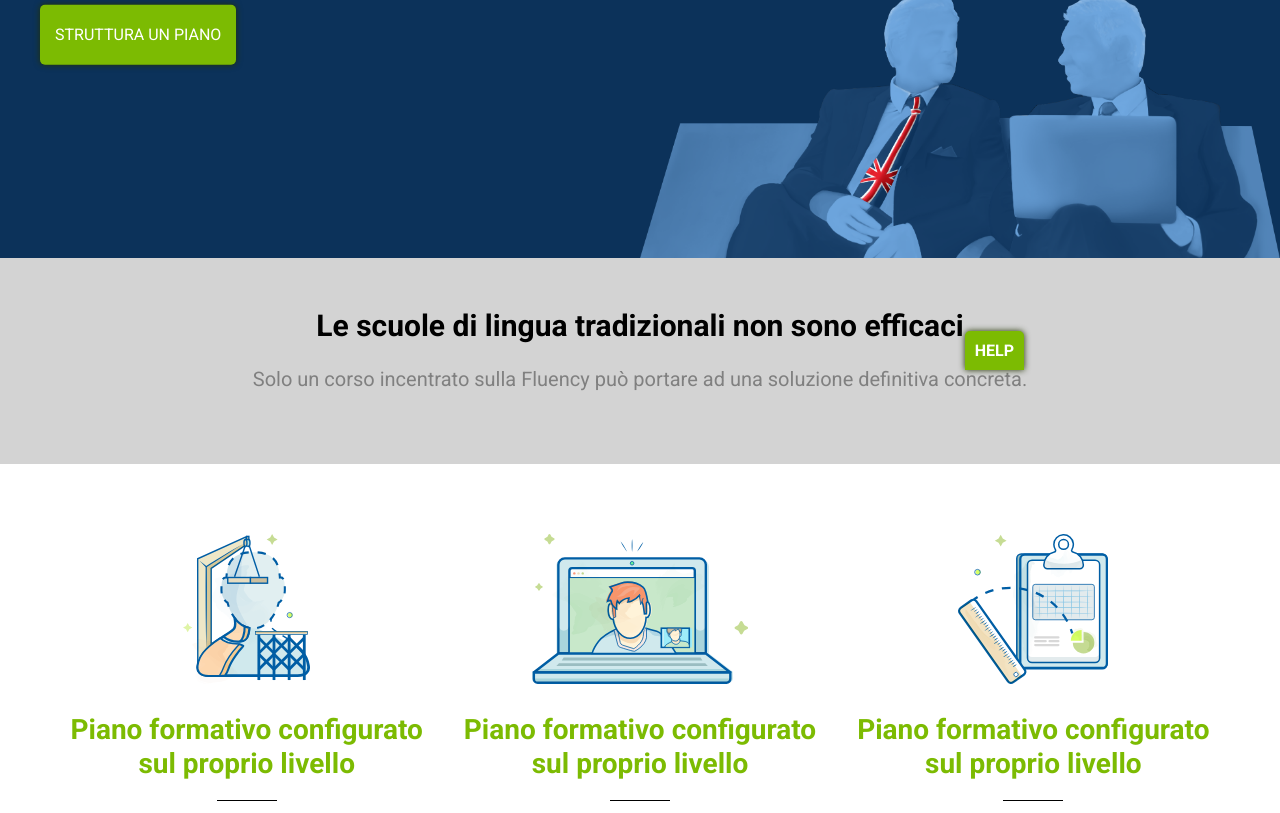
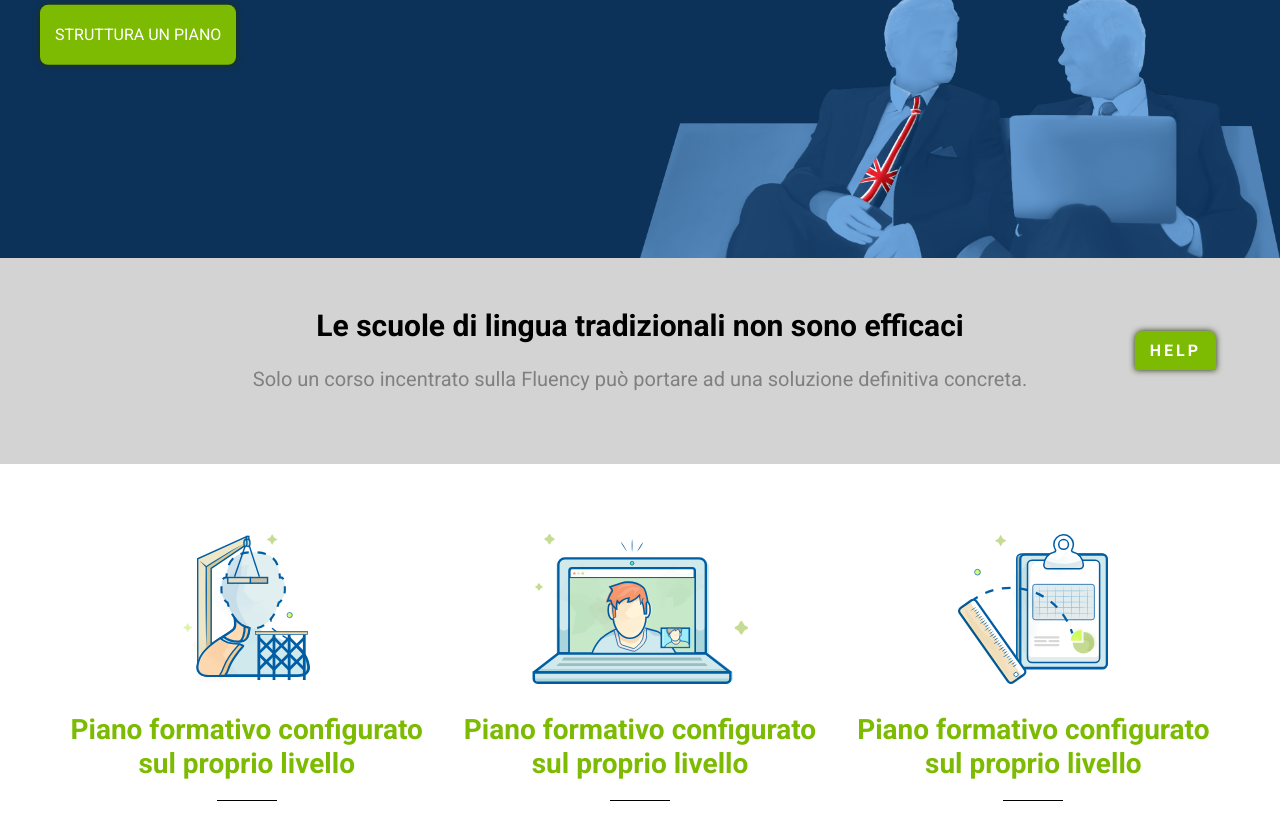
Before and after one commit to IvanDF/htmlcss-fluentify, a plain HTML site: page index.html in a window 1280 px wide. Shown: the part 430-1243 px from the top of the page. Drawn offline with Linux system fonts and the light colour scheme.

Commit message:
Fixes and improvement

```diff
--- a/css/style.css
+++ b/css/style.css
@@ -18,14 +18,25 @@ body {
   transition: all .3s;
   box-shadow: 0 0 6px #230;
   text-transform: uppercase;
+  text-align: center;
+  letter-spacing: 3px;
   color: #fff;
   background: #7cbb02;
-  border-radius: 5px 5px 0 0;
+  border-radius: 8px 8px 0 0;
   position: fixed;
   bottom: 0;
-  right: 20%;
-  padding: 10px;
+  right: 5%;
+  padding: 10px 15px;
   cursor: pointer;
+}
+.help-btn:hover::after {
+  content: url('');
+  position: relative;
+  display: block;
+  bottom: 0;
+  left: 0;
+  height: 10px;
+  width: 100%;
 }
 .help-btn:hover {
   transition: all .3s;
@@ -35,6 +46,7 @@ body {
   transition: all .3s;
   box-shadow:none
 }
+
 
 /* Container */
 
@@ -87,7 +99,6 @@ body {
   padding: 60px;
 }
 
-
 /* Buttons */
 
 .btn {
@@ -95,7 +106,7 @@ body {
   padding: 0 10px;
   min-width: 100px;
   border: solid 1px #fff;
-  border-radius: 5px;
+  border-radius: 8px;
   line-height: 30px;
   text-transform: uppercase;
   text-decoration: none;
@@ -178,6 +189,7 @@ a {
   color: #fff;
   text-decoration: none;
 }
+
 .main-header a:not(.btn)::after {
   content: '';
   position: relative;
@@ -187,10 +199,8 @@ a {
   bottom: 40px;
   left: -5%;
   background: rgba(124, 187, 2, .3);
-  transition: all ease-out .4s;
 }
 .main-header a:not(.btn):hover::after {
-  transition: all ease-out .4s;
   width: 110%;
 }
 
--- a/index.html
+++ b/index.html
@@ -147,12 +147,12 @@
 
       </div>
 
-      <!-- help button -->
-      <div class="help-btn">
-        <h6>Help</h6>
-      </div>
+    </footer>
 
-    </footer>
+    <!-- help button -->
+    <div class="help-btn">
+      <h6>Help</h6>
+    </div>
 
   </body>
 </html>
```
Also changed, not shown: img/icon/arrow.svg (added).
